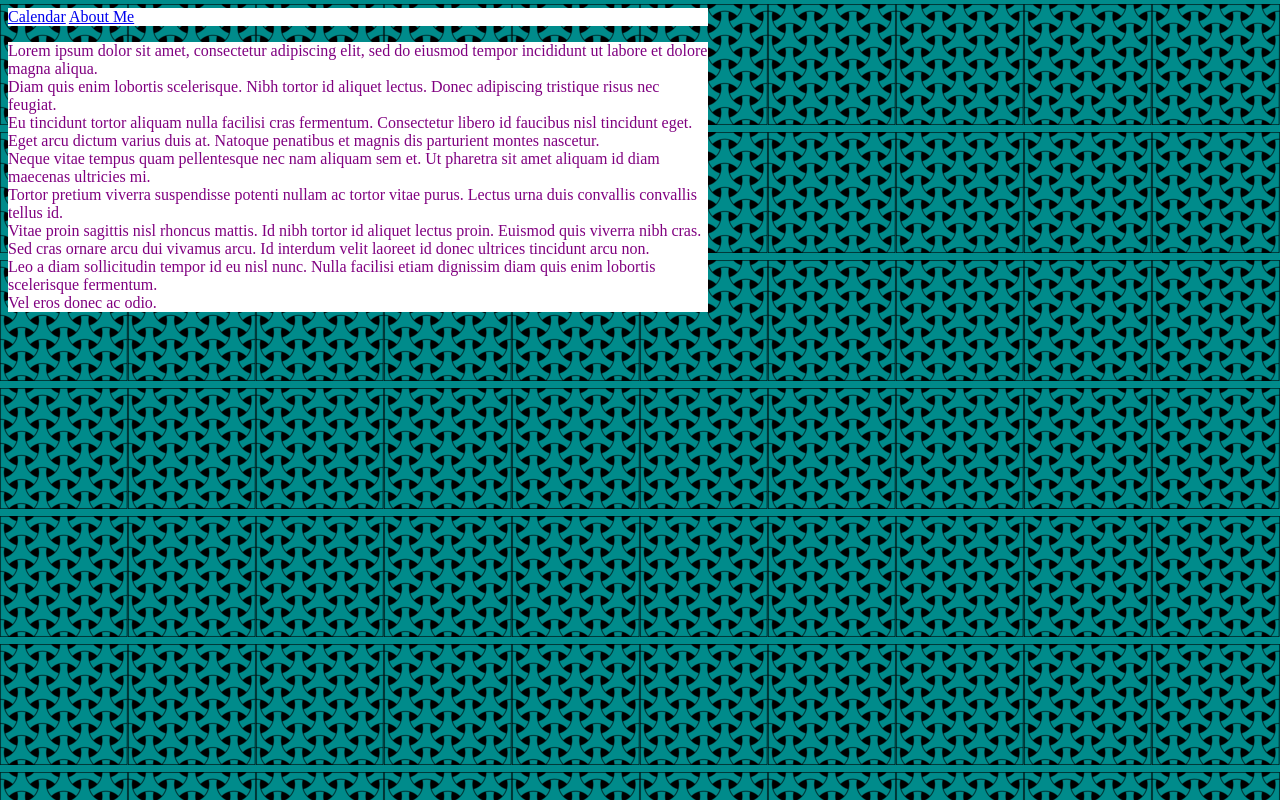
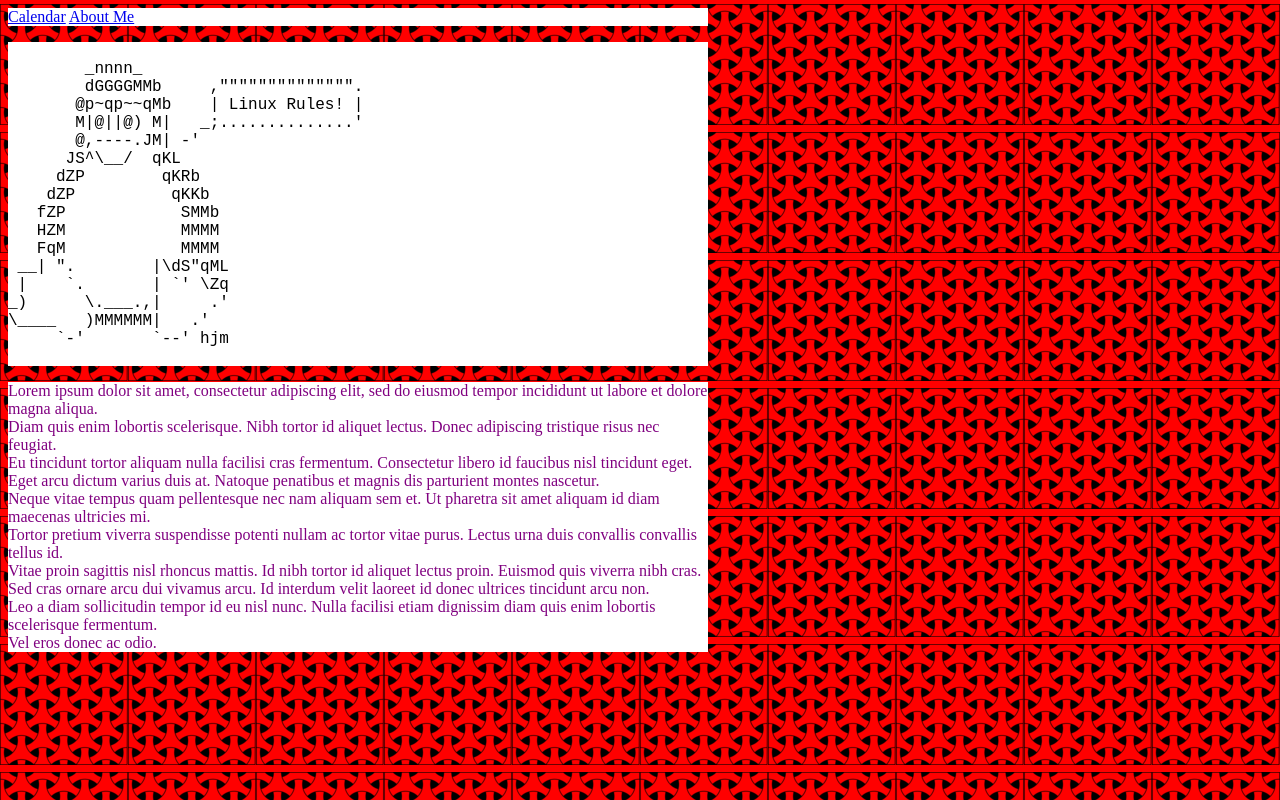
Before and after one commit to David-Miller705/Ninetys_Website, a plain HTML site: page html/index.html in a window 1280 px wide. Drawn offline with Linux system fonts and the light colour scheme.

Commit message:
Added ASCII Linux Penguin

```diff
--- a/css/style.css
+++ b/css/style.css
@@ -1,7 +1,8 @@
 body {
     background-image: url("../images/background_image.png");
 
-    background-color: darkcyan;
+    /*background-color: darkcyan;*/
+    background-color: red;
 
 }
 
@@ -14,11 +15,11 @@ p, nav {
 #calendar {
     width: 575px;
     background-color: white;
-    color: green;
+    color: blue;
 }
 
 #addEvent {
     background-color: white;
-    color: green;
+    color: blue;
     max-width: 700px;
 }
--- a/html/index.html
+++ b/html/index.html
@@ -12,6 +12,24 @@
         <a href=""></a>
 
     </nav>
+    <p style="font-family:'Courier New', Courier, monospace; white-space: pre; color: black">
+        _nnnn_
+        dGGGGMMb     ,"""""""""""""".
+       @p~qp~~qMb    | Linux Rules! |
+       M|@||@) M|   _;..............'
+       @,----.JM| -'
+      JS^\__/  qKL
+     dZP        qKRb
+    dZP          qKKb
+   fZP            SMMb
+   HZM            MMMM
+   FqM            MMMM
+ __| ".        |\dS"qML
+ |    `.       | `' \Zq
+_)      \.___.,|     .'
+\____   )MMMMMM|   .'
+     `-'       `--' hjm
+    </p>
     <p>
         Lorem ipsum dolor sit amet, consectetur adipiscing elit, sed do eiusmod tempor incididunt ut labore et dolore magna aliqua. <br/>
         Diam quis enim lobortis scelerisque. Nibh tortor id aliquet lectus. Donec adipiscing tristique risus nec feugiat. <br/>
```
